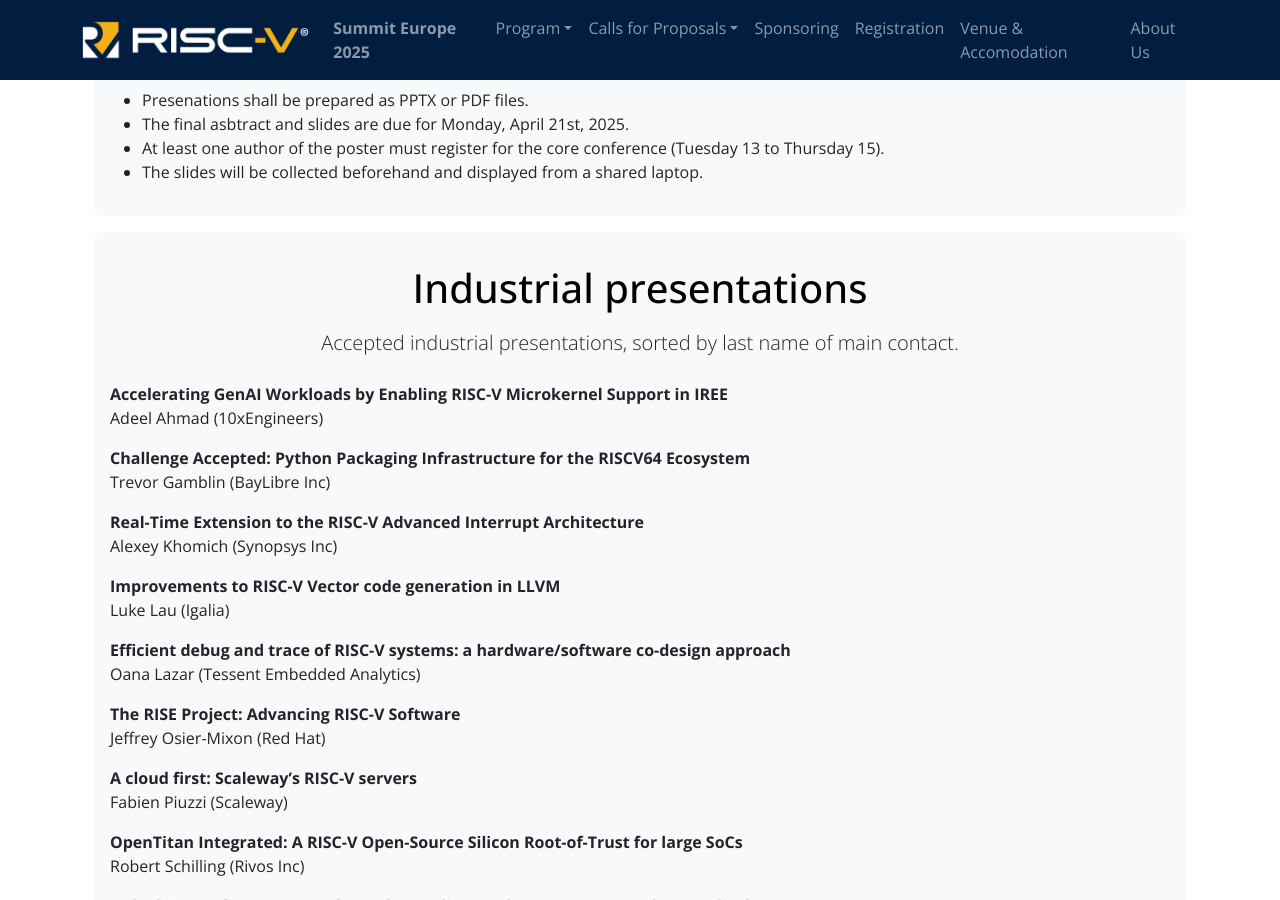
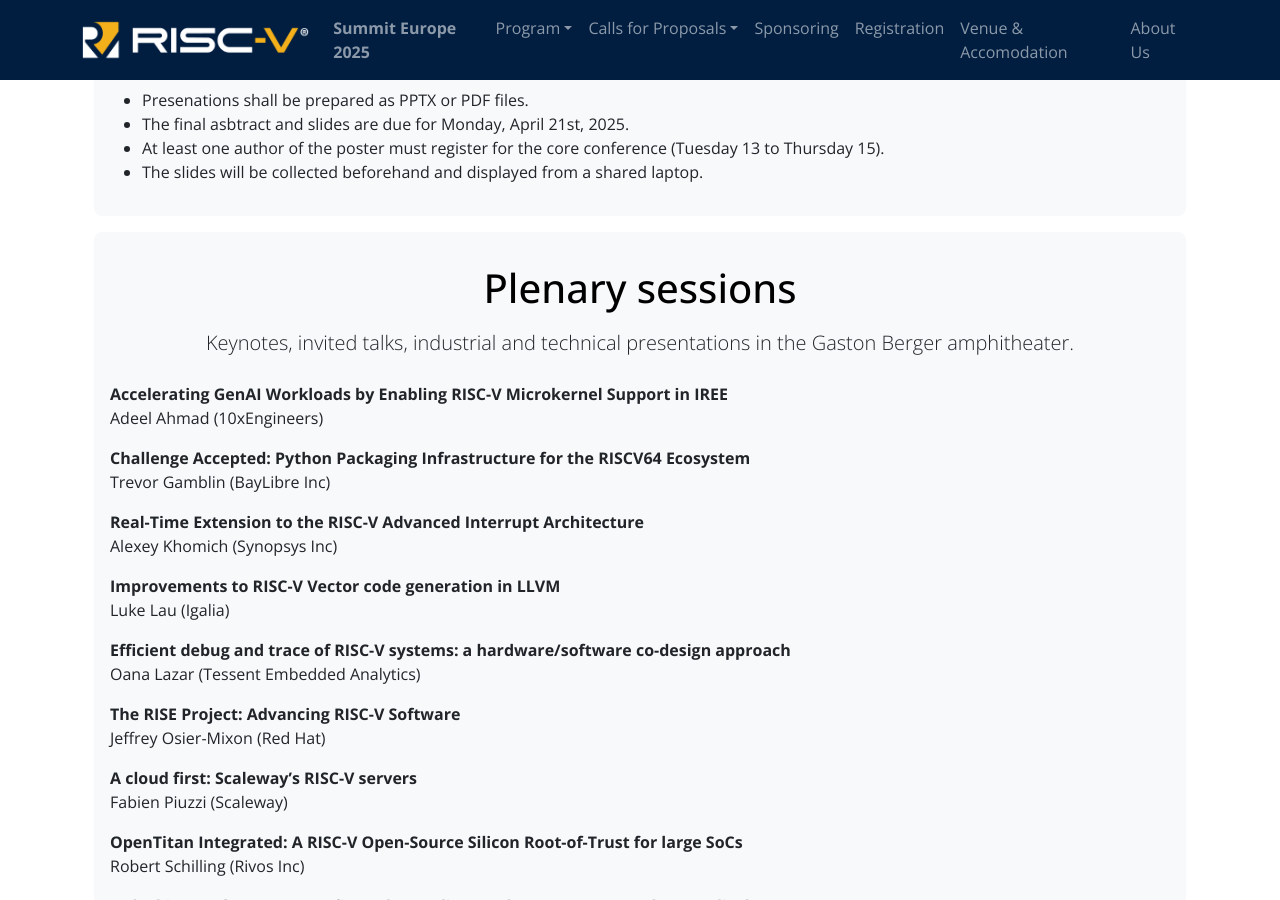
Before and after one commit to riscv-europe/summit-website-development, a Jekyll site: the page built from summit/2025/presentations.md, in a window 1280 px wide and 900 px high, scrolled down 1186 px. Built offline with Jekyll 4.4.1, drawn with Linux system fonts in a browser that asks for light colours.

Commit message:
Fix: update presentations' page header.

```diff
--- a/summit/2025/presentations.md
+++ b/summit/2025/presentations.md
@@ -26,8 +26,8 @@
 {% include jumboboxend.html %}
 
 {% include jumboboxstart.html
-    title = "Industrial presentations"
-    lead =  "Accepted industrial presentations, sorted by last name of main contact."
+    title = "Plenary sessions"
+    lead =  "Keynotes, invited talks, industrial and technical presentations in the Gaston Berger amphitheater."
 %}
 
 {% assign presentations = site.data.summit25posters | where : "Acceptance Status", "Accept as presentation (industry)" | sort : "Main Contact Lastname" %}
```
